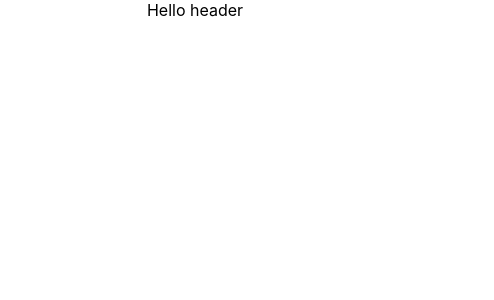
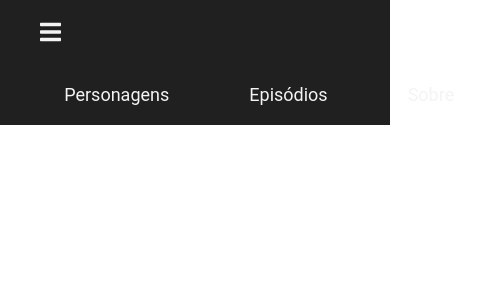
Before and after one commit to Paulo654/rick-morty-reactjs, a React (Create React App) app: page / in a window 390 px wide. Shown: the top 300 px of the page, 494 px wide, since content can reach past the window. Built offline with nearby package versions, Linux system fonts and the light colour scheme.

Commit message:
Chamando o HeaderResponsive na pagina principal

```diff
--- a/src/App.js
+++ b/src/App.js
@@ -1,12 +1,10 @@
-import logo from './logo.svg';
 import './App.css';
+import HeaderResponsive from './Components/HeaderResponsive';
 
 function App() {
   return (
     <div className="App">
-      <header clasName="header">
-      Hello header
-      </header>
+      <HeaderResponsive />
     </div>
   );
 }
```
